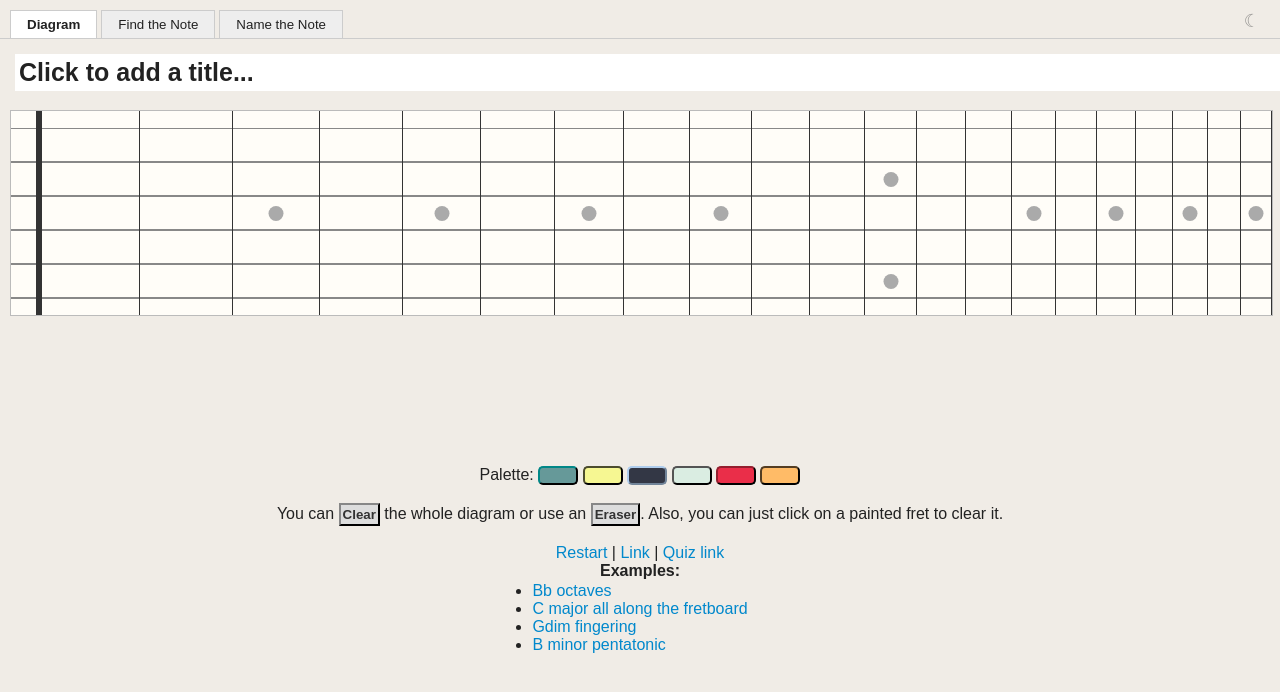
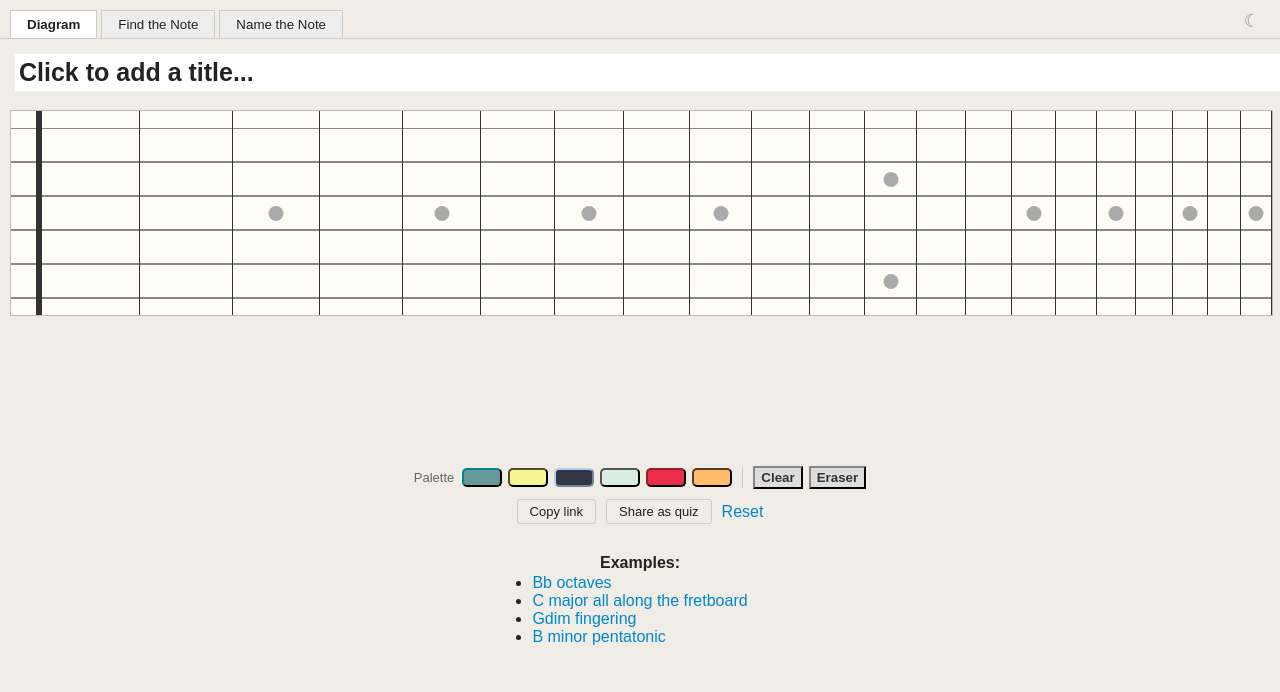
Before and after one commit to eliasdorneles/Fretboard-Studies, a plain HTML site: page index.html in a window 1280 px wide. Shown: the top 692 px of the page. Drawn offline with Linux system fonts and the light colour scheme.

Commit message:
feat: improve UI of diagram mode

```diff
--- a/boxfrets.js
+++ b/boxfrets.js
@@ -114,8 +114,16 @@ var create_link_from_fretboard = function(){
     return href;
 }
 var update_link = function(){
-    document.getElementById('linkthis').href = create_link_from_fretboard();
-    document.getElementById('linkquiz').href = create_link_from_fretboard() + "&q=y";
+    var url = create_link_from_fretboard();
+    document.getElementById('linkthis').href = url;
+    document.getElementById('linkquiz').href = url + "&q=y";
+}
+function copyToClipboard(el, url) {
+    navigator.clipboard.writeText(url).then(function() {
+        var orig = el.textContent;
+        el.textContent = 'Copied!';
+        setTimeout(function() { el.textContent = orig; }, 1500);
+    });
 }
 // handle url parameters
 function get_url_parameters(query = window.location.href){
@@ -478,7 +486,8 @@ var loadFromUrl = function(url_params){
 	    document.getElementById('checkanswer').addEventListener('click', function(){
 		check_answers(url_params['strings']);
 	    });
-	    document.getElementById('colorchooser').style.display = 'none';
+	    document.getElementById('tool-row').style.display = 'none';
+	    document.getElementById('share-controls').style.display = 'none';
 	    document.getElementById('checkanswer').style.display = 'inline';
 	} else {
 	    fill_from_repr(url_params['strings']);
@@ -575,6 +584,15 @@ document.addEventListener('DOMContentLoaded', function() {
 	window.location.href = window.location.pathname;
     });
 
+    document.getElementById('linkthis').addEventListener('click', function(e) {
+        e.preventDefault();
+        copyToClipboard(this, create_link_from_fretboard());
+    });
+    document.getElementById('linkquiz').addEventListener('click', function(e) {
+        e.preventDefault();
+        copyToClipboard(this, create_link_from_fretboard() + '&q=y');
+    });
+
     // set up example links
     document.querySelectorAll('#examples ul li a').forEach(function(a){
 	a.addEventListener('click', function(e){
--- a/index.html
+++ b/index.html
@@ -123,7 +123,13 @@
 	    #message { text-align: right; }
 	    #examples strong { display: block; margin-bottom: 2px; }
 	    #examples ul { display: inline-block; text-align: left; margin: 0; }
-	    #clear, #eraser { font-weight: bold; padding: 2px; }
+	    #tool-row { display: flex; align-items: center; justify-content: center; gap: 6px; margin-bottom: 10px; }
+	    .row-label { font-size: 13px; color: var(--game-label-color); margin-right: 2px; }
+	    .row-sep { width: 1px; height: 20px; background: var(--tab-border); margin: 0 4px; }
+	    #clear, #eraser { font-weight: bold; padding: 2px 6px; }
+	    #share-controls { display: flex; align-items: center; justify-content: center; gap: 10px; margin: 4px 0 12px; }
+	    #share-controls a.share-btn { border: 1px solid var(--tab-border); border-radius: 3px; padding: 4px 12px; font-size: 13px; color: var(--text-color); text-decoration: none; transition: border-color 0.15s, color 0.15s; }
+	    #share-controls a.share-btn:hover { border-color: #0088cc; color: #0088cc; text-decoration: none; }
 	    a:focus { outline: thin dotted #333; outline: 5px auto -webkit-focus-ring-color; outline-offset: -2px; }
 	    a:hover, a:active { outline: 0; }
 	    a { color: #0088cc; text-decoration: none; }
@@ -278,22 +284,24 @@
 	  <div id="game-results" style="display:none"></div>
 	</div>
 	<div id="form_controls">
-		<div id="colorchooser">
-			Palette:
+		<div id="tool-row">
+			<span class="row-label">Palette</span>
 			<input type="button" value="&nbsp;" class="color_button green" />
 			<input type="button" value="&nbsp;" class="color_button yellow" />
 			<input type="button" value="&nbsp;" class="color_button blue" />
 			<input type="button" value="&nbsp;" class="color_button coffee" />
 			<input type="button" value="&nbsp;" class="color_button red" />
-			<input type="button" value="&nbsp;" class="color_button orange" /><br /><br />
-			You can
-			<input id="clear" type="button" value="Clear" class="blank" /> the whole diagram or use an
-			<input id="eraser" type="button" value="Eraser" class="blank" />. Also, you can just click on a painted fret to clear it.<br />
+			<input type="button" value="&nbsp;" class="color_button orange" />
+			<span class="row-sep"></span>
+			<input id="clear" type="button" value="Clear" class="blank" />
+			<input id="eraser" type="button" value="Eraser" class="blank" />
+		</div>
+		<div id="share-controls">
+			<a id="linkthis" class="share-btn" href="javascript:void(0)" title="Copy a shareable link to this diagram">Copy link</a>
+			<a id="linkquiz" class="share-btn" href="javascript:void(0)" title="Copy a link where viewers mark notes and check their answers — great for exercises">Share as quiz</a>
+			<a id="restart" href="javascript:void(0)">Reset</a>
 		</div>
 		<input type="button" id="checkanswer" class="coffee" value="Check answer!" /><br />
-		<a id="restart" href="javascript:void(0)">Restart</a> |
-		<a id="linkthis" href="javascript:void(0)">Link</a> |
-		<a id="linkquiz" href="javascript:void(0)">Quiz link</a><br />
 		<div id="examples"><strong>Examples:</strong>
 			<ul>
 				<li><a href="#strings=6:1,18:1;11:1;3:1,15:1;8:1;1:1,13:1;6:1,18:1&diagram_title=Bb%20octaves">Bb octaves</a></li>
```
